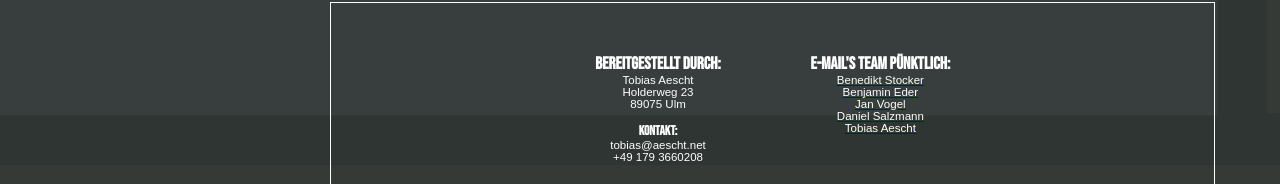
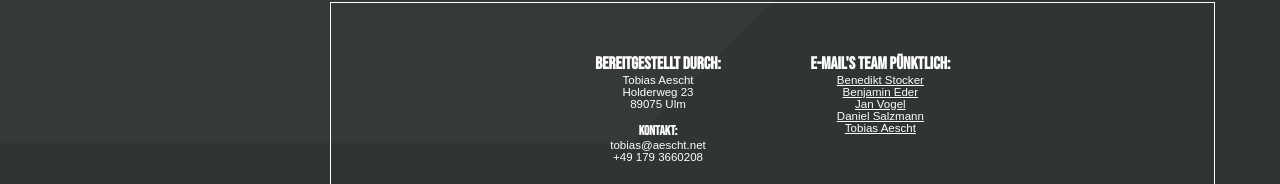
Before and after one commit to bstkr/interactive-movie, an Angular app in the folder interactive-movie-app/: page /impressum in a window 1280 px wide. Shown: the part 433-617 px from the top of the page. Built offline with nearby package versions, Linux system fonts and the light colour scheme; a web font is replaced by a local one.

Commit message:
Verbesserungen

```diff
--- a/interactive-movie-app/src/app/components/impressum/impressum.component.html
+++ b/interactive-movie-app/src/app/components/impressum/impressum.component.html
@@ -1,10 +1,4 @@
 <div class="impressum-container" id="scrolling">
-  <div class="logo">
-    <img
-      alt="Logo"
-      src="assets\pictures\watermark_impressum.svg"
-    />
-  </div>
   <div class="home-button">
     <a routerLink="/" (click)="hideScrollbar()"><h1>Back</h1></a>
   </div>
--- a/interactive-movie-app/src/app/components/impressum/impressum.component.scss
+++ b/interactive-movie-app/src/app/components/impressum/impressum.component.scss
@@ -12,19 +12,22 @@
   display: grid;
 
   overflow-y: hidden;
-  background-color: $black;
 
   grid-template-columns: 5.208vw auto 69vw 5.208vw;
   grid-template-rows: 2.604vw 14.0625vw auto minmax(170px, 25.875vw) 2.604vw;
 
   grid-template-areas:
-    " logo . . . "
+    " . . . . "
     " . home impressum . "
     " . . . . "
     " . . infos . "
     " . nothing . . ";
 
+    background: url(../../../assets/pictures/watermark_impressum.svg) no-repeat;
+    background-size: 71vw;
+    background-position: top left;
 
+    background-color: $black;
 
     #impressum-title {
       grid-area: impressum;
@@ -106,16 +109,6 @@
       border-style: solid;
     } */
 
-    .logo {
-      grid-area: logo;
-
-      #logo {
-        position: absolute;
-        width: 100%;
-        height: 100%;
-      }
-    }
-
     #site {
       grid-area: infos;
       z-index: 1;
@@ -135,6 +128,8 @@
 
       display: row;
       align-content: center;
+
+      color: $pureWhite;
 
       .flex {
         display: flex;
@@ -161,8 +156,12 @@
 
         p {
           font-size: 0.9vw;
-          color: white;
+          color: $pureWhite;
           font-style: normal;
+        }
+
+        a {
+          text-decoration-color: $pureWhite;
         }
       }
       .op-disc {
```
